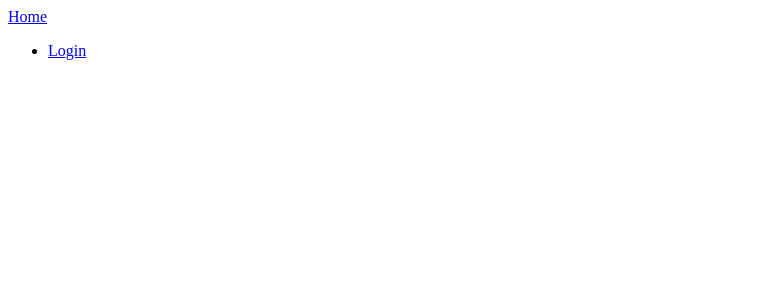
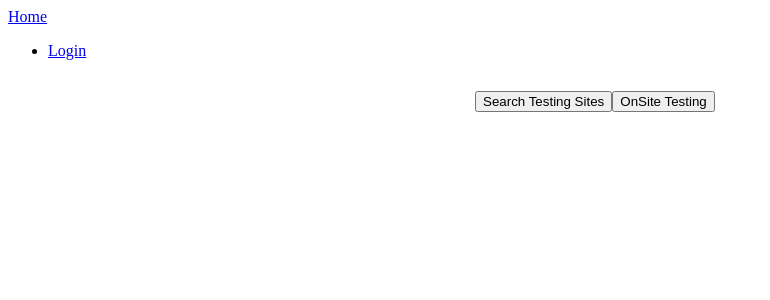
Before and after one commit to SauceFoong/fit3077_assignment2_frontend, a Next.js app: page / in a window 1280 px wide. Shown: the top 300 px of the page, without its empty margins (0-770 px from the left). Built offline with nearby package versions, Linux system fonts and the light colour scheme.

Commit message:
Added button in the index page

```diff
--- a/pages/index.tsx
+++ b/pages/index.tsx
@@ -4,6 +4,11 @@ import { useEffect, useState } from "react";
 export default function Home() {
   const [message, setMessage] = useState("");
   const [auth, setAuth] = useState(false);
+  const css = `
+    #index-btn {
+       margin-bottom: 20px;
+    }
+`;
 
   useEffect(() => {
     (async () => {
@@ -11,7 +16,7 @@ export default function Home() {
         const token = localStorage.getItem("token");
 
         if (token && token !== undefined) {
-          setMessage(`Logged in successfully`);
+          //   setMessage(`Logged in successfully`);
           setAuth(true);
         }
         // const response = await fetch("http://localhost:8000/api/user", {
@@ -27,5 +32,24 @@ export default function Home() {
     })();
   });
 
-  return <Layout auth={auth}>{message}</Layout>;
+  return (
+    <Layout auth={auth}>
+      <style>{css}</style>
+      {/* <span>{message}</span> */}
+      <button
+        className="w-100 btn btn-lg btn-primary"
+        type="submit"
+        id="index-btn"
+      >
+        Search Testing Sites
+      </button>
+      <button
+        className="w-100 btn btn-lg btn-primary"
+        type="submit"
+        id="index-btn"
+      >
+        OnSite Testing
+      </button>
+    </Layout>
+  );
 }
```
Also changed, not shown: styles/globals.css (indentation only).
